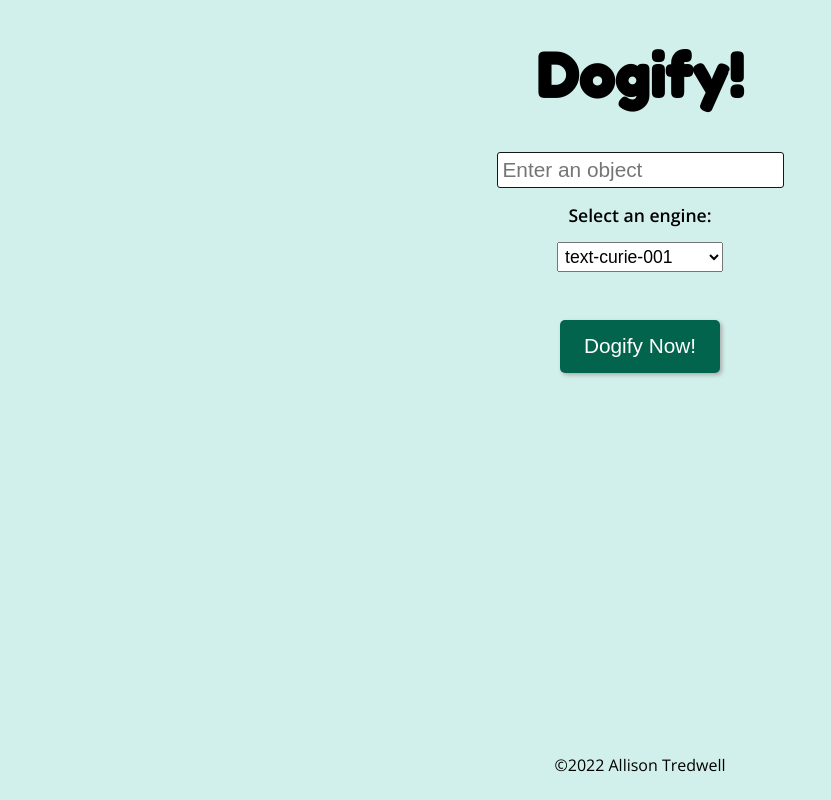
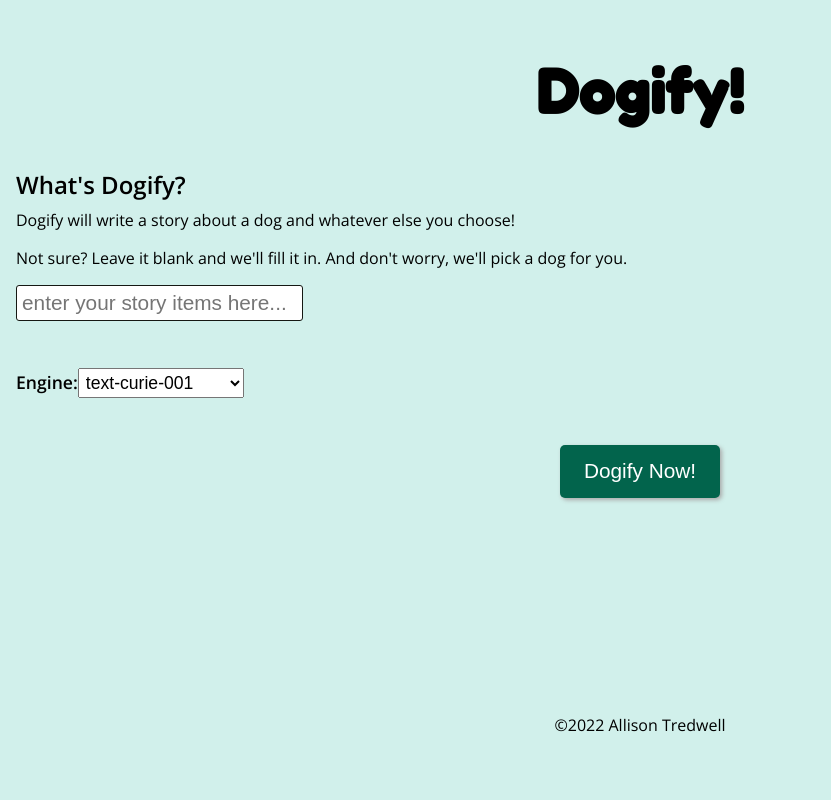
Before and after one commit to allisonLMT/Dogify, a React (Create React App) app: page / in a window 1280 px wide. Shown: the whole page, without its empty margins (0-831 px from the left). Built offline with nearby package versions, Linux system fonts and the light colour scheme.

Commit message:
Random Item added
-added some explanation of what the app does
-if the user doesn't add any input, then a random item is added to the prompt instead

```diff
--- a/src/App.js
+++ b/src/App.js
@@ -49,8 +49,18 @@ function App() {
     function generatePrompt(input) {
         //randomly select a dog breed from the list
         const breeds = ['Goldendoodle', 'French Bulldog', 'Corgi', 'Daschund', 'Chihuahua', 'Basset Hound', 'Great Dane', 'German Shephard', 'Pug', 'Bernese Mountain Dog'];
-        const randomNum = Math.floor(Math.random()*breeds.length);
-        const randomBreed = breeds[randomNum]
+        const randomBreed = breeds[randomNum(breeds)]
+
+        const items = ['a green pencil sharpener', 'a handlebar mustache', 'a monocle and tophat', 'a campfire and marshmallows', 'some unicycles and a clown', 'a pair of shoes', 'a cat and a toucan', 'some warm cookies and milk'];
+        const randomItem = items[randomNum(items)];
+
+        if (input === '') {
+            input = randomItem;
+        }
+
+        function randomNum(arr) {
+            return Math.floor(Math.random()*arr.length);
+        }
 
         //takes the user input and generates a prompt to create a story about the input and the selected breed
         const dogPrompt = `Write a story about a ${randomBreed} and ${input}.`;
@@ -63,14 +73,19 @@ function App() {
 
     return (
     <div className='page-container'>
-        {/* <div className='content-wrap'> */}
+        <div className='content-wrap'>
             <h1>Dogify!</h1>
+            <section>
+                <h2>What's Dogify?</h2>
+                <p>Dogify will write a story about a dog and whatever else you choose!</p>
+                <p>Not sure? Leave it blank and we'll fill it in. And don't worry, we'll pick a dog for you.</p>
+            </section>
             <form onSubmit={onSubmit}>
                 <input
                     type="text"
                     name="object"
                     id="textBox"
-                    placeholder="Enter an object"
+                    placeholder="enter your story items here..."
                     value={subjectInput}
                     // API allows maxlength = 1000
                     maxLength="100"
@@ -86,7 +101,7 @@ function App() {
                     <Results results={results} />
                 </section>
             }
-        {/* </div> */}
+        </div>
       <Footer />
     </div>
   );
--- a/src/components/DropDown.js
+++ b/src/components/DropDown.js
@@ -6,14 +6,15 @@ function DropDown({ onDropDownChange }) {
 
 
     return (
-        <div>
-            <label htmlFor='engine' id={styles.engineLabel}>Select an engine:</label>
+        <div className={styles.dropDown}>
+            <label htmlFor='engine' id={styles.engineLabel}>Engine:
             <select name="engine" className={styles.engine} onChange={onDropDownChange}>
                 <option value="text-curie-001" >text-curie-001</option>
                 <option value="text-davinci-002" >text-davinci-002</option>
                 <option value="text-babbage-001" >text-babbage-001</option>
                 <option value="text-ada-001" >text-ada-001</option>
             </select>
+            </label>
         </div>
 
     )
--- a/src/index.scss
+++ b/src/index.scss
@@ -14,12 +14,13 @@ body {
   //border: 1px solid red;
 
 }
-// .content-wrap {
-//   margin: 0 auto 4.6875rem;
+.content-wrap {
+  margin: 0 auto;
+  padding: 1rem;
 //   padding-bottom: 4.6875rem ;
 //   min-height: calc(100vh - 50px);
-//   border: 1px solid blue;
-// }
+  //border: 1px solid blue;
+}
 
 h1 {
   text-align: center;
@@ -37,7 +38,7 @@ p {
 }
 
 form {
-  text-align: center;
+  text-align: left;
 }
 
 #textBox {
@@ -55,7 +56,7 @@ form {
 #submit {
   display: block;
   padding: 1rem 1.5rem;
-  margin: 3rem auto 1rem;
+  margin: 2rem auto 1rem;
   text-decoration: none;
   color: white;
   font-size: 1.3rem;
--- a/src/styles/dropDown.module.scss
+++ b/src/styles/dropDown.module.scss
@@ -1,4 +1,8 @@
 @use '_variables' as *;
+
+.dropDown {
+    padding-top: 2rem;
+}
 
 #engineLabel {
     display: block;
```
